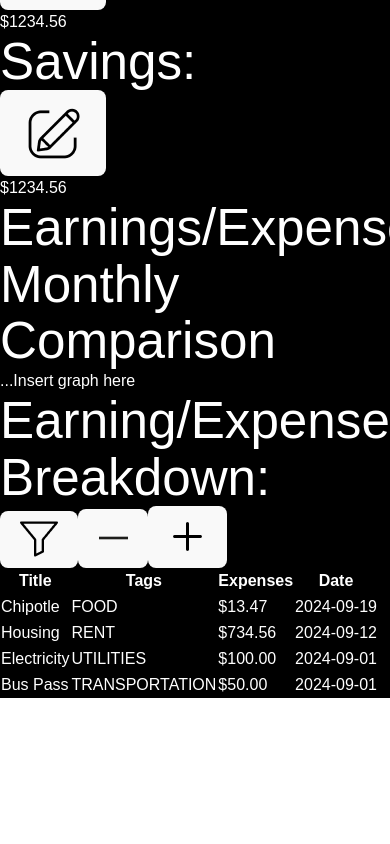
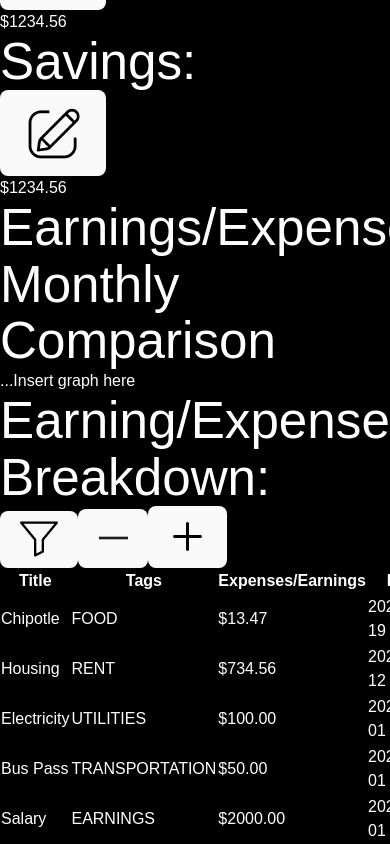
Before and after one commit to Aliuddink/CS4800-project-personal-finance-tracker, a React (Vite) app in the folder financeTracker/: page /summary in a window 390 px wide. Shown: the part 404-1248 px from the top of the page. Before the commit the page ends 1102 px from the top, so only its background shows below. Built offline with nearby package versions, Linux system fonts and the light colour scheme.

Commit message:
Fix breakdown container not displaying properly + update logic to specific expense/earning + fix inconsistent style for small screens

```diff
--- a/financeTracker/src/components/BreakdownCard.jsx
+++ b/financeTracker/src/components/BreakdownCard.jsx
@@ -9,34 +9,46 @@ export default function BreakdownCard() {
     {
       title: "Chipotle",
       tagName: "food",
-      savings: "13.47",
+      amount: "13.47",
       date: "2024-09-19",
+      type: "Expense",
     },
     {
       title: "Housing",
       tagName: "rent",
-      savings: "734.56",
+      amount: "734.56",
       date: "2024-09-12",
+      type: "Expense",
     },
     {
       title: "Electricity",
       tagName: "utilities",
-      savings: "100.00",
+      amount: "100.00",
       date: "2024-09-01",
+      type: "Expense",
     },
     {
       title: "Bus Pass",
       tagName: "transportation",
-      savings: "50.00",
+      amount: "50.00",
       date: "2024-09-01",
+      type: "Expense",
+    },
+    {
+      title: "Salary",
+      tagName: "earnings",
+      amount: "2000.00",
+      date: "2024-09-01",
+      type: "Earnings",
     }
   ]);
 
   const [newItem, setNewItem] = React.useState({
     title: "",
     tagName: "",
-    savings: "",
+    amount: "",
     date: "",
+    type: "Expense",
   });
 
   const predefinedTags = [
@@ -72,9 +84,9 @@ export default function BreakdownCard() {
       }
     }
 
-    if (name === "savings") {
+    if (name === "amount") {
       if (!/^\d+(\.\d{1,2})?$/.test(value)) {
-        errorMsgs[name] = "Expenses should be a valid number";
+        errorMsgs[name] = "Amount should be a valid number";
       } else {
         delete errorMsgs[name];
       }
@@ -104,7 +116,7 @@ export default function BreakdownCard() {
 
     if (isValid) {
       setItems((prevItems) => [...prevItems, newItem]);
-      setNewItem({ title: "", tagName: "", savings: "", date: "" });
+      setNewItem({ title: "", tagName: "", amount: "", date: "", type: "Expense" });
       setIsAddItemOn(false);
       setErrors({});
     } else {
@@ -141,7 +153,7 @@ export default function BreakdownCard() {
   };
 
   return (
-    <div className={`p-4 h-[40vh] bg-white shadow-md rounded-md md:col-span-2`}>
+    <div className={`p-4 bg-white shadow-md rounded-md md:col-span-2`}>
       <div className="flex flex-col md:flex-row md:justify-between">
         {/* Title */}
         <h1 className="text-lg md:text-xl font-bold">
@@ -190,7 +202,7 @@ export default function BreakdownCard() {
 
       {/* Table */}
       {/* Table Components are in TableComponents file for encapsulation */}
-      <div className="overflow-x-auto flex md:justify-center">
+      <div className="overflow-x-auto flex lg:justify-center px-1">
         <table className="min-w-[95%] mt-4 px-4">
           <TableHeader />
           <tbody className="bg-white">
@@ -199,8 +211,9 @@ export default function BreakdownCard() {
                 key={index}
                 title={item.title}
                 tagName={item.tagName}
-                savings={`$${item.savings}`}
+                amount={`$${item.amount}`}
                 date={item.date}
+                type={item.type}
                 isDeleteOn={isDeleteItemOn}
                 onDelete={() => handleDeleteItem(index)}
               />
@@ -237,10 +250,10 @@ export default function BreakdownCard() {
                 <td className="">
                   <input
                     type="text"
-                    name="savings"
-                    placeholder="Expenses"
+                    name="amount"
+                    placeholder="Amount"
                     className="w-full bg-white h-8 px-2 border border-gray-300 text-center"
-                    value={newItem.savings}
+                    value={newItem.amount}
                     onChange={handleNewItemChange}
                   />
                 </td>
@@ -256,7 +269,7 @@ export default function BreakdownCard() {
                 <td>
                   <select
                     name="type"
-                    className="w-full bg-white h-8 px-2 border border-gray-300 text-center"
+                    className="w-28 xl:w-full bg-white h-8 px-2 border border-gray-300 text-center flex-shrink-0"
                     value={newItem.type}
                     onChange={handleNewItemChange}
                   >
@@ -267,22 +280,24 @@ export default function BreakdownCard() {
 
                 {/* Add/Cancel Button */}
                 <td className="">
-                  {Object.values(newItem).every(
-                    (value) => value.trim() === ""
+                  {/* If all fields are empty except "type" field, show cancel button */}
+                  {/* Else, show add button */}
+                  {Object.entries(newItem).every(
+                    ([key, value]) => key === "type" || value.trim() === ""
                   ) ? (
                     <button
                       onClick={() => {
                         handleAddItemClick();
                         setErrors({});
                       }}
-                      className="bg-red-500 text-white px-4 py-1 rounded-md"
+                      className="bg-red-500 text-white px-4 py-1 w-[8vw] rounded-md"
                     >
                       Cancel
                     </button>
                   ) : (
                     <button
                       onClick={handleAddNewItem}
-                      className="bg-green-500 text-white px-4 py-1 rounded-md"
+                      className="bg-green-500 text-white px-4 py-1 w-[8vw] rounded-md"
                     >
                       Add
                     </button>
--- a/financeTracker/src/components/ExpenseCard.jsx
+++ b/financeTracker/src/components/ExpenseCard.jsx
@@ -8,9 +8,9 @@ export default function ExpenseCard() {
   };
 
   return (
-    <div className={`p-4 h-[20vh] bg-white shadow-md rounded-md`}>
+    <div className='p-4 h-full bg-white shadow-md rounded-md flex flex-col justify-between'>
       <div className="items-center flex justify-between">
-        <h1 className="text-lg" id="card-header">This month's expenses:</h1>
+        <h1 className="text-lg md:text-xl lg:text-2xl" id="card-header">This month's expenses:</h1>
         <button className="bg-transparent border-none focus:outline-none" onClick={handleClick}>
           <img
             src="./summaryPage/editButton.png"
@@ -19,7 +19,7 @@ export default function ExpenseCard() {
           />
         </button>
       </div>
-      <h2 className="text-3xl lg:text-4xl font-bold p-2">${expenses}</h2>
+      <h2 className="text-3xl md:text-4xl 2xl:text-5xl font-bold p-2">${expenses}</h2>
     </div>
   );
 }
--- a/financeTracker/src/components/SavingCard.jsx
+++ b/financeTracker/src/components/SavingCard.jsx
@@ -8,10 +8,10 @@ export default function SavingCard() {
   };
 
   return (
-    <div className={`p-4 h-[20vh] bg-white shadow-md rounded-md`}>
+    <div className="p-4 h-full bg-white shadow-md rounded-md flex flex-col justify-between">
       <div className="items-center flex justify-between">
-        <h1 className="text-lg" id="card-header">Savings:</h1>
-        <button className="bg-transparent border-none focus:outline-none">
+        <h1 className="text-lg md:text-xl lg:text-2xl" id="card-header">Savings:</h1>
+        <button className="bg-transparent border-none focus:outline-none" onClick={handleClick}>
           <img
             src="./summaryPage/editButton.png"
             alt="Edit Button"
@@ -19,7 +19,7 @@ export default function SavingCard() {
           />
         </button>
       </div>
-      <h2 className="text-3xl lg:text-4xl font-bold p-2">${savings}</h2>
+      <h2 className="text-3xl md:text-4xl 2xl:text-5xl font-bold p-2">${savings}</h2>
     </div>
   );
 }
--- a/financeTracker/src/components/TableComponents.jsx
+++ b/financeTracker/src/components/TableComponents.jsx
@@ -8,11 +8,11 @@ export function TableHeader() {
         <th scope="col" className="pt-2 py-3 text-xs font-bold text-gray-800 tracking-wider">
           Title
         </th>
-        <th scope="col" className="pt-2 py-3 text-xs font-bold text-gray-800 tracking-wider">
+        <th scope="col" className="pt-2 py-3 text-xs font-bold text-gray-800 tracking-wider w-1/5">
           Tags
         </th>
         <th scope="col" className="pt-2 py-3 text-xs font-bold text-gray-800 tracking-wider">
-          Expenses
+          Expenses/Earnings
         </th>
         <th scope="col" className="pt-2 py-3 text-xs font-bold text-gray-800 tracking-wider">
           Date
@@ -24,7 +24,7 @@ export function TableHeader() {
 
 // TableRow Component
 // Usage: <TableRow title="Chipotle" tagName="food" savings="$724.47" date="09/19/2024" />
-export function TableRow({ title, tagName, savings, date, isDeleteOn, onDelete }) {
+export function TableRow({ title, tagName, amount, date, type, isDeleteOn, onDelete }) {
   return (
     <tr className='text-center divide-x divide-neutral-400'>
       <td className="px-6 py-4 whitespace-nowrap text-sm text-gray-800">
@@ -33,8 +33,8 @@ export function TableRow({ title, tagName, savings, date, isDeleteOn, onDelete }
       <td className="px-6 py-4 whitespace-nowrap flex justify-center text-sm text-gray-800 ">
         <TableTag tagName={tagName} />
       </td>
-      <td className="px-6 py-4 whitespace-nowrap text-sm text-gray-800">
-        {savings}
+      <td className={`px-6 py-4 whitespace-nowrap text-sm ${type === 'Expense' ? 'text-red-500' : 'text-emerald-600'}`}>
+        {amount}
       </td>
       <td className="px-6 py-4 whitespace-nowrap text-sm text-gray-800">
         {date}
@@ -82,7 +82,7 @@ export function TableTag({ tagName }) {
             color = 'bg-amber-500';
             break;
         case 'UTILITIES':
-            color = 'bg-green-400';
+            color = 'bg-teal-400';
             break;
         case 'TRANSPORTATION':
             color = 'bg-blue-400';
@@ -93,13 +93,16 @@ export function TableTag({ tagName }) {
         case 'LEISURE':
             color = 'bg-purple-400';
             break;
+        case 'EARNINGS':
+            color = 'bg-green-600';
+            break;
         default:
             color = 'bg-gray-400';
     }
 
     return (
-        <div className={`text-center py-0.5 px-3 md:px-6 md:w-[12vw] object-contain flex-shrink text-black ${color}`}>
-            {tagName.toUpperCase()}
-        </div>
+      <div className={`text-center py-0.5 px-3 w-full object-contain flex-shrink-0 text-black ${color} truncate`}>
+      {tagName.toUpperCase()}
+      </div>
     );
 }
```
